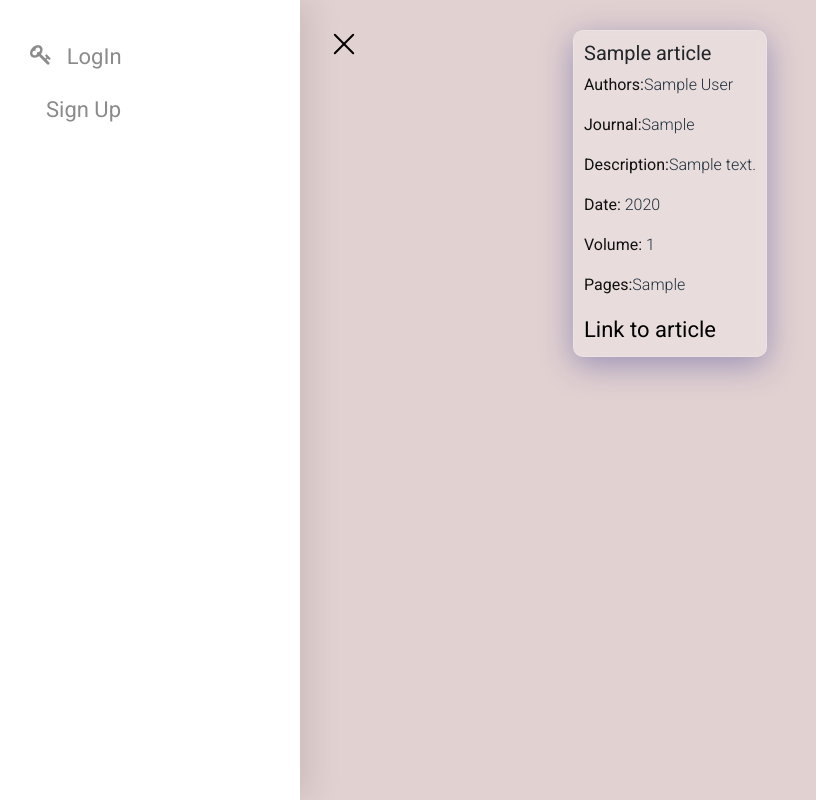
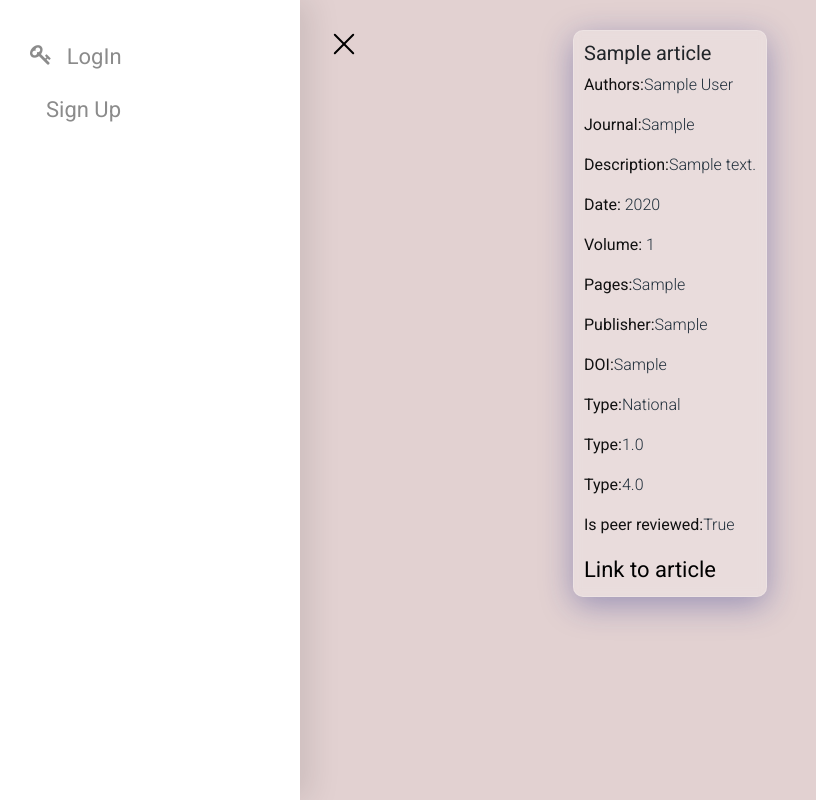
Before and after one commit to mnjkhtri/Publication-Repository, a Django app: a page that uses DjangoBlog/articles/templates/article_obj.html in a window 1280 px wide. Shown: the whole page, without its empty margins (0-816 px from the left). Run offline with Django 3.2, Linux system fonts and the light colour scheme; tables that the repository leaves empty hold one stand-in row (values such as "Sample post"); some libraries are stand-ins or nearby versions; some web fonts are replaced.

Commit message:
ui modification plus article detail view edited

```diff
--- a/DjangoBlog/articles/templates/article_obj.html
+++ b/DjangoBlog/articles/templates/article_obj.html
@@ -2,21 +2,72 @@
 {% block content %}
 
 <div class='article'>
-    <!-- <a class="btn btn-secondary" href="{% url 'article:edit-data' type=type slug=article.slug %}">Edit</a> -->
     <h2>{{article.title}}</h2>
     <p ><span class="article-headings"> Authors:</span>{{article.getAuthors}}</p>
+
     {% if article.journal %}
-    <p ><span class="article-headings">Journal:</span>{{article.journal}}</p>
+        <p ><span class="article-headings">Journal:</span>{{article.journal}}</p>
     {% endif %}
+
     <p><span class="article-headings">Description:</span>{{article.description}}</p>
     <p><span class="article-headings">Date:</span> {{article.pub_date.year}}</p>
+
     {% ifnotequal article.volume 0 %}
-    <p ><span class="article-headings">Volume:</span> {{article.volume}}</p>
+        <p ><span class="article-headings">Volume:</span> {{article.volume}}</p>
     {% endifnotequal %}
-    <p><span class="article-headings">Pages:</span>{{article.pages}}</p>
+
+    {% ifnotequal article.page '' %}
+        <p><span class="article-headings">Pages:</span>{{article.pages}}</p>
+    {% endifnotequal %}
+
     {% if article.citations %}
-    <p><span>Citations:</span>{{article.citations}}</p>
+        <p><span class="article-headings">Citations:</span>{{article.citations}}</p>
     {% endif %}
+
+    {% if article.publisher %}
+        <p><span class="article-headings">Publisher:</span>{{article.publisher}}</p>
+    {% endif %}
+
+    {% ifnotequal article.DOI '' %}
+        <p><span class="article-headings">DOI:</span>{{article.DOI}}</p>
+    {% endifnotequal %}
+
+    {% if article.journal_type %}
+        <p><span class="article-headings">Type:</span>{{article.journal_type}}</p>
+    {% endif %}
+
+    {% if article.impactFactor %}
+        {% ifnotequal article.impactFactor 0 %}
+            <p><span class="article-headings">Type:</span>{{article.impactFactor}}</p>
+        {% endifnotequal %}
+    {% endif %}
+
+    {% if article.sjrRating %}
+        {% ifnotequal article.sjrRating 0 %}
+            <p><span class="article-headings">Type:</span>{{article.sjrRating}}</p>
+        {% endifnotequal %}
+    {% endif %}
+
+    {% if article.peer_reviewed %}
+        <p><span class="article-headings">Is peer reviewed:</span>{{article.peer_reviewed}}</p>
+    {% endif %}
+
+
+
+    {% if article.edition %}
+        <p><span class="article-headings">Edition</span>{{article.edition}}</p>
+    {% endif %}
+    {% if article.isbn %}
+        <p><span class="article-headings">ISBN</span>{{article.isbn}}</p>
+    {% endif %}
+
+
+    {% if article.conference_name %}
+        <p><span class="article-headings">Book title</span><span class="article-body">{{article.conference_name}}</span></p>
+    {% endif %}
+
+
+
     <a href="{{article.article_link}}">Link to article</a>
 </div>
 {% endblock %}
--- a/DjangoBlog/articles/templates/articleslist.html
+++ b/DjangoBlog/articles/templates/articleslist.html
@@ -11,9 +11,9 @@
 {% endif %}
 <br>
 <br>
-
 {% if messages %}
-<ul class="messages">
+<div class=" alert alert-dark messages">
+<ul>
     {% for message in messages %}
     <li{% if message.tags %} class="{{ message.tags }}"{% endif %}>
         {% if message.level == DEFAULT_MESSAGE_LEVELS.ERROR %}Important: {% endif %}
@@ -21,6 +21,8 @@
     </li>
     {% endfor %}
 </ul>
+
+</div>
 {% endif %}
 
 
--- a/DjangoBlog/articles/templates/pdf_template.html
+++ b/DjangoBlog/articles/templates/pdf_template.html
@@ -13,15 +13,15 @@
     <style>
       p{
         font-size: 15px;
-        color: rgb(119, 71, 71);
+        color: rgb(15, 2, 2);
         font-weight: 400;
 
 
       }
       h1{
-        color: rgb(119, 71, 71);
+        color: rgb(71, 55, 216);
         font-size: x-large;
-        margin-left:200pt;
+
       }
 
       @page {
--- a/DjangoBlog/articles/views.py
+++ b/DjangoBlog/articles/views.py
@@ -134,10 +134,10 @@ def create_BibtexSheet(request):
 
     for article in articles:
         bib_item ={
+            'title':article.title,
+            'author':article.co_authors,
             'journal':article.journal,
             'pages':article.pages,
-            'author':article.co_authors,
-            'title':article.title,
             'volume':str(article.volume),
             'year':str(article.pub_date.year),
             'ID':article.journal_ID,
@@ -148,6 +148,8 @@ def create_BibtexSheet(request):
             bib_item['volume'] =str(article.volume)
         if article.pages !='':
             bib_item['pages'] =article.pages
+        if article.publisher !='':
+            bib_item['publisher'] =article.publisher
 
         bib_entries.append(bib_item.copy())
 
@@ -156,9 +158,9 @@ def create_BibtexSheet(request):
 
             'title':conference.title,
             'author':conference.co_authors,
+            'book_title':conference.conference_name,
             'year':str(conference.pub_date.year),
             'ID':conference.conference_ID,
-            'book_title':conference.conference_name,
             'ENTRYTYPE': 'inproceedings'
 
         }
@@ -172,9 +174,9 @@ def create_BibtexSheet(request):
     for book in books:
         bib_item={
 
-            'pages':book.pages,
             'title':book.title,
             'author':book.co_authors,
+            'pages':book.pages,
             'volume':str(book.volume),
             'year':str(book.pub_date.year),
             'ID':book.book_ID,
--- a/DjangoBlog/assets/css/style.css
+++ b/DjangoBlog/assets/css/style.css
@@ -381,10 +381,14 @@ main .post-content .post-meta {
   backdrop-filter: blur( 4px );
   -webkit-backdrop-filter: blur( 4px );
   border-radius: 10px;
+  max-width: 700px;
   margin:10px;
   padding:10px;
   border: 1px solid rgba( 255, 255, 255, 0.18 );
+  text-overflow: ellipsis;
+  overflow:hidden;
   }
+
 .wrapper{
 
   background: rgba( 255, 255, 255, 0.25 );
@@ -429,6 +433,8 @@ main .post-content .post-meta {
 .article-headings{
   color: #111111 !important;
   font-weight: 500;
+
+
 }
 
 .signup{
@@ -520,3 +526,12 @@ a {
 button:hover, a:hover {
   opacity: 0.7;
 }
+.messages{
+
+  font-size: large;
+  color: rgb(56, 35, 35);
+
+}
+.messages ul{
+  list-style-type: none;
+}
```
